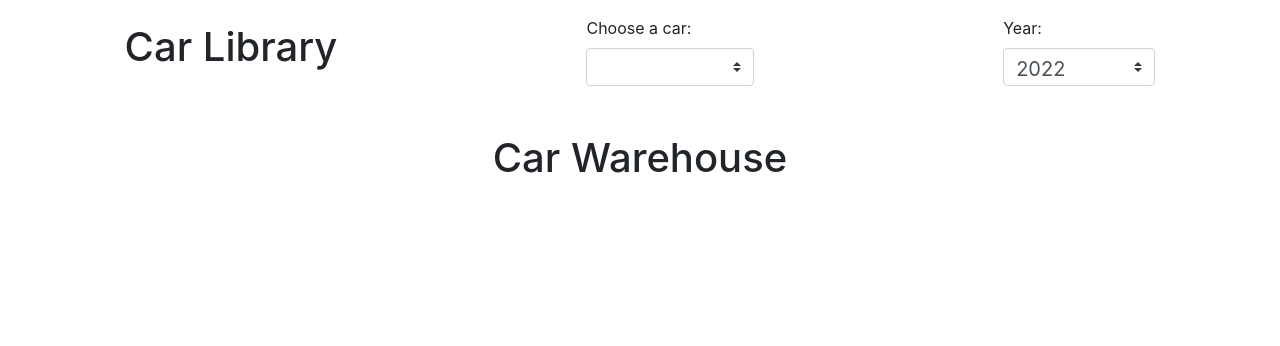
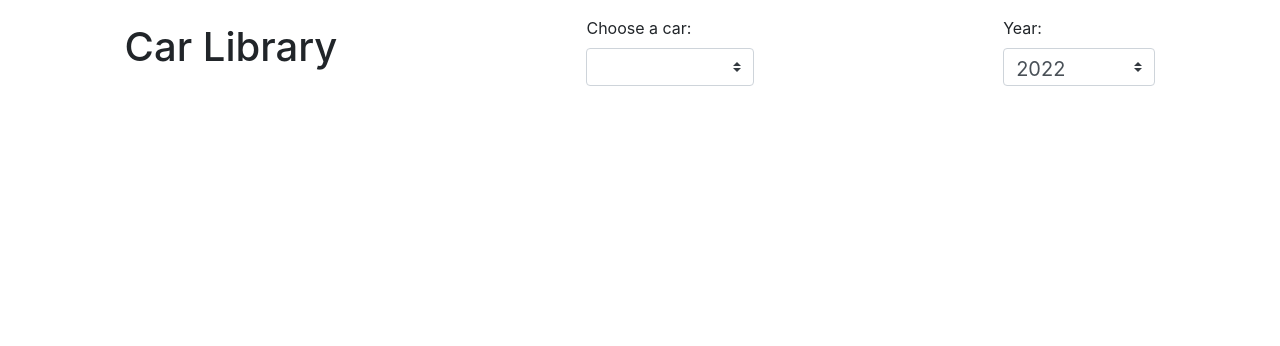
Before and after one commit to YutaUtah/carInformation, a Django app: page / in a window 1280 px wide. Shown: the top 346 px of the page. Run offline with Django 4.2, Linux system fonts and the light colour scheme; lists and menus that the app fills with data are empty; some libraries are stand-ins or nearby versions.

Commit message:
Modified the templates

```diff
--- a/base/templates/pages/carList.html
+++ b/base/templates/pages/carList.html
@@ -4,9 +4,8 @@
 
 {% block carList %}
 <div class="row">
-    <h1 class="container text-center mt-5 mb-5">Car Warehouse</h1>
     {% for car, car_img in files.items %}
-    <div class="col-4 col-xl-4 text-center mt-2 mb-2 border">
+    <div class="col-4 col-xl-4 text-center mt-5 mb-2 border">
 <a href="{% url 'base:modelList' car %}">
     <img src="{% static 'img/'|add:car_img %}" alt="{{ car }}">
 </a>
--- a/base/templates/pages/index.html
+++ b/base/templates/pages/index.html
@@ -3,7 +3,7 @@
 
 {% block index %}
 <div class="row">
-    {% for car in cars %}
+    {% for car in cars_list %}
     <div class="col-4 col-xl-4 text-center p-2 mt-2 mb-2 border">
         <h2>{{ car.maker }}</h2>
         <h4>Model: {{ car.model }}</h4>
--- a/base/templates/pages/modelList.html
+++ b/base/templates/pages/modelList.html
@@ -4,7 +4,7 @@
 
 {% block modelList %}
 <div>
-    <h1 class="p-5 ">Model Table</h1>
+    <h1 class="p-5 text-center">{{ car_name }}</h1>
     <div class="justify-content-center">
         <img src="{% static 'img/'|add:car_img_jpg %}" class="rounded mx-auto d-block mb-4" alt="{{ car.maker }}">
     </div>
```
